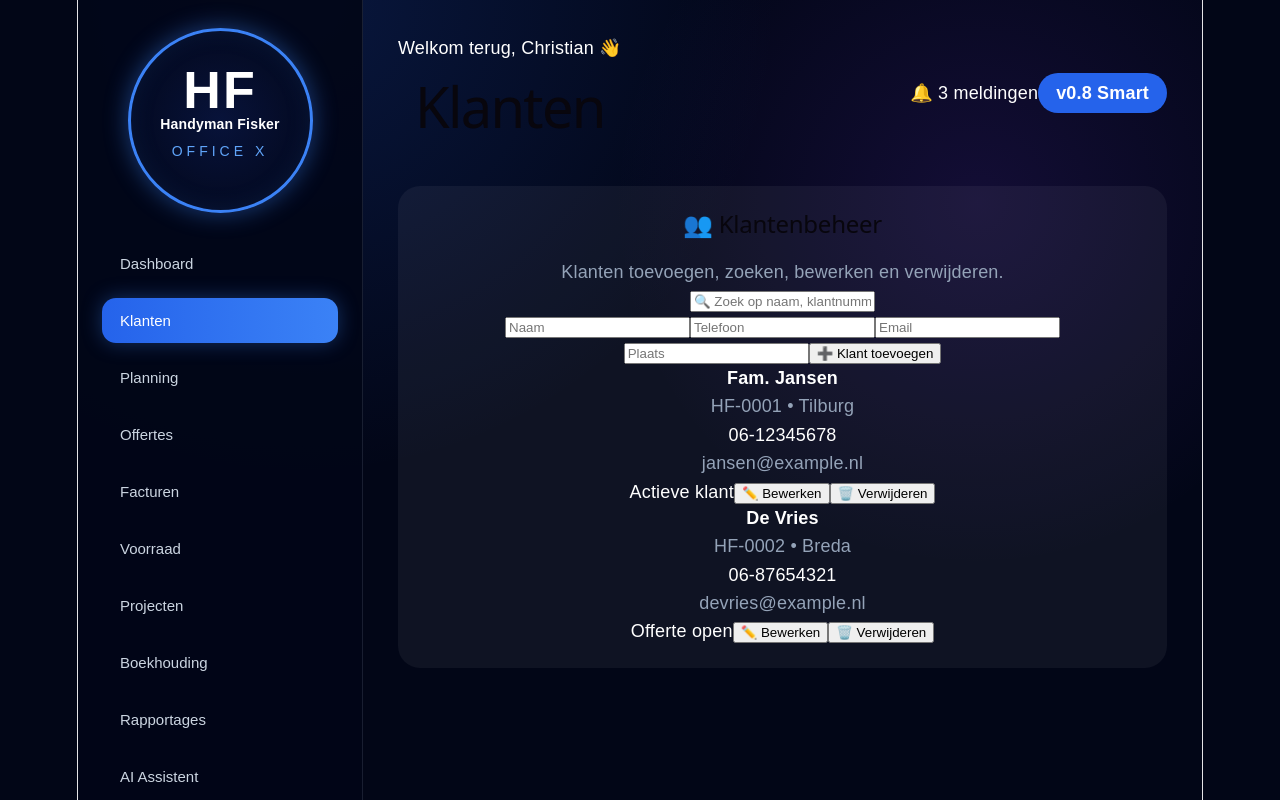
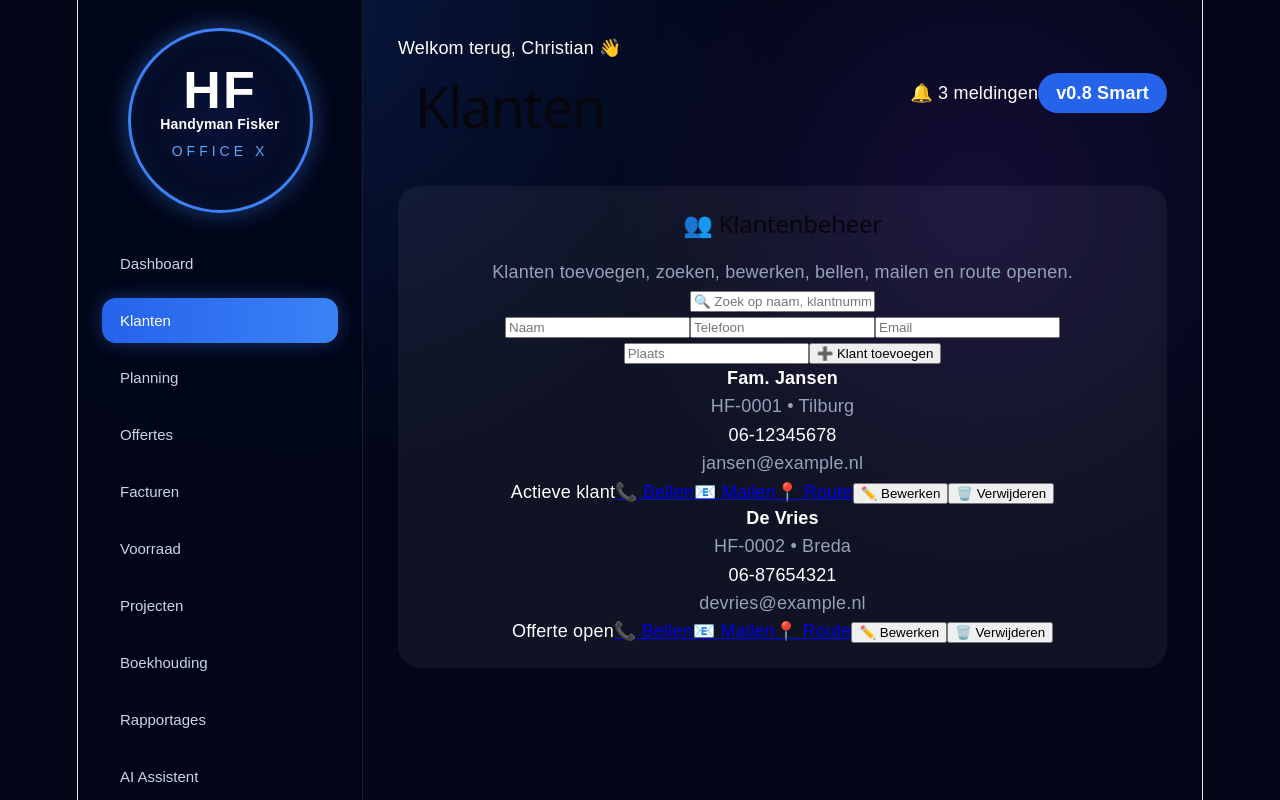
Before and after one commit to hmo519/handyman-fisker-office-x, a React (Vite) app: page / in a window 1280 px wide. Both pictures are taken after a click on the button "Klanten". Shown: the top 800 px of the page. Built offline with nearby package versions, Linux system fonts and the light colour scheme.

Commit message:
CRM: add contact action buttons

```diff
--- a/src/pages/klanten.jsx
+++ b/src/pages/klanten.jsx
@@ -44,9 +44,7 @@ function Klanten() {
     if (editingId) {
       setCustomers(
         customers.map((customer) =>
-          customer.id === editingId
-            ? { ...customer, ...form }
-            : customer
+          customer.id === editingId ? { ...customer, ...form } : customer
         )
       );
       resetForm();
@@ -105,7 +103,7 @@ function Klanten() {
         <div>
           <h2>👥 Klantenbeheer</h2>
           <p className="empty">
-            Klanten toevoegen, zoeken, bewerken en verwijderen.
+            Klanten toevoegen, zoeken, bewerken, bellen, mailen en route openen.
           </p>
         </div>
       </div>
@@ -148,6 +146,20 @@ function Klanten() {
 
               <span className="statusBadge">{customer.status}</span>
 
+              <a href={`tel:${customer.phone}`}>📞 Bellen</a>
+
+              <a href={`mailto:${customer.email}`}>📧 Mailen</a>
+
+              <a
+                href={`https://www.google.com/maps/search/?api=1&query=${encodeURIComponent(
+                  customer.city
+                )}`}
+                target="_blank"
+                rel="noreferrer"
+              >
+                📍 Route
+              </a>
+
               <button onClick={() => editCustomer(customer)}>✏️ Bewerken</button>
               <button onClick={() => deleteCustomer(customer.id)}>🗑️ Verwijderen</button>
             </div>
```
